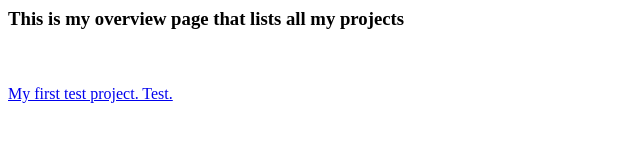
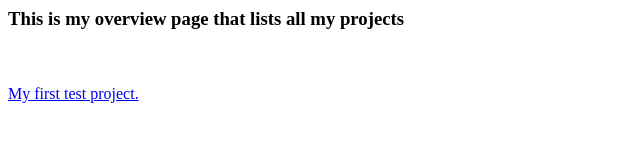
Before and after one commit to amelieRosso/amelieRosso.github.io, a plain HTML site: page index.html in a window 1280 px wide. Shown: the full height of the page, 0-640 px from the left. Drawn offline with Linux system fonts and the light colour scheme.

Commit message:
Latest changes.

```diff
--- a/index.html
+++ b/index.html
@@ -4,7 +4,7 @@
     <h3>This is my overview page that lists all my projects</h3>
     <br/>
     <br/>
-    <a href="./test/index.html">My first test project. Test.</a>
+    <a href="./test/index.html">My first test project.</a>
     <br/>
     <br/>
 </body>
```
